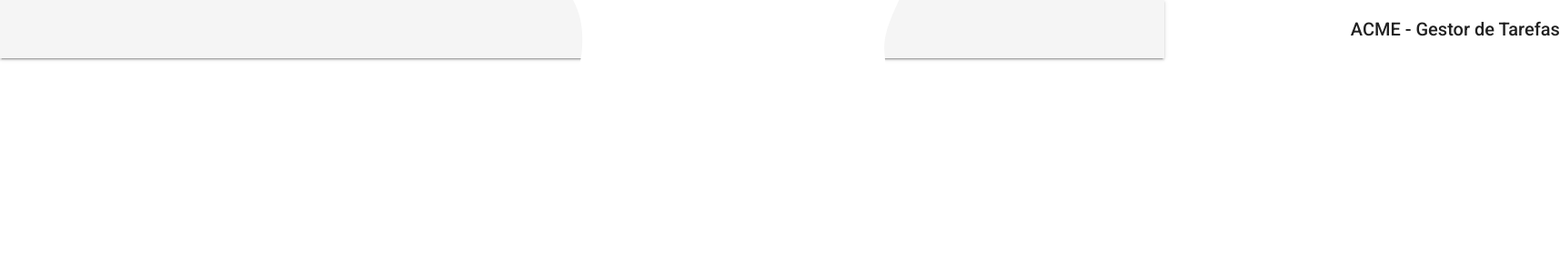
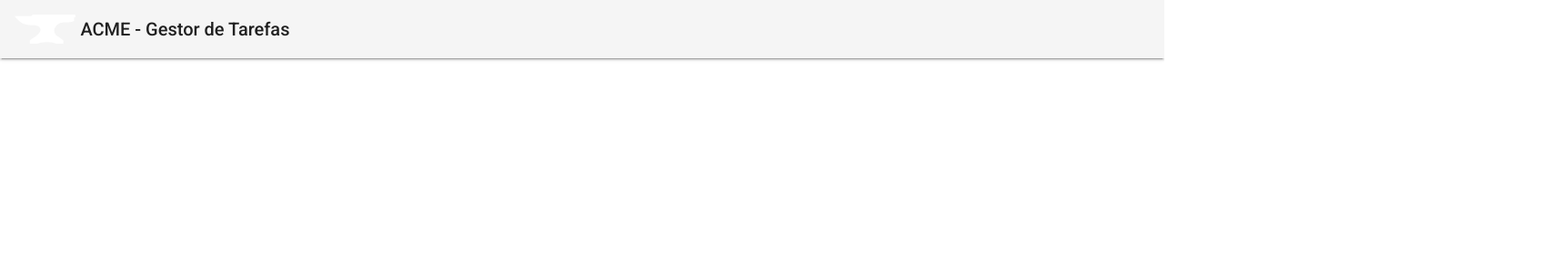
Before and after one commit to jiyamesu/desafio-accenture, an Angular app in the folder taskmanager-web/: page / in a window 1280 px wide. Shown: the top 300 px of the page at 91% size, 1715 px wide, since content can reach past the window. Built offline with nearby package versions, Linux system fonts and the light colour scheme.

Commit message:
Inclusão de classes CSS: header, header a, header logo, header title-group.

```diff
--- a/taskmanager-web/src/app/components/template/header/header.component.css
+++ b/taskmanager-web/src/app/components/template/header/header.component.css
@@ -0,0 +1,19 @@
+.header {
+    display: flex;
+    align-items: center;
+}
+
+.header a {
+    display: flex;
+    align-items: center;
+    text-decoration: none;
+}
+
+.header .logo {
+    max-height: 32px;
+}
+
+.header .title-group{
+    padding-left: 5px;
+    padding-right: 5px;
+}
```
